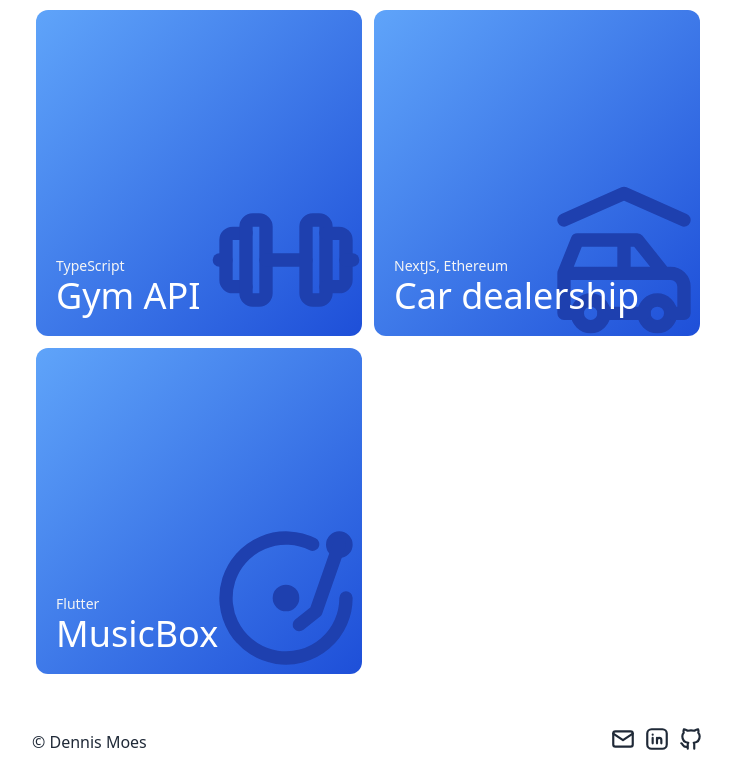
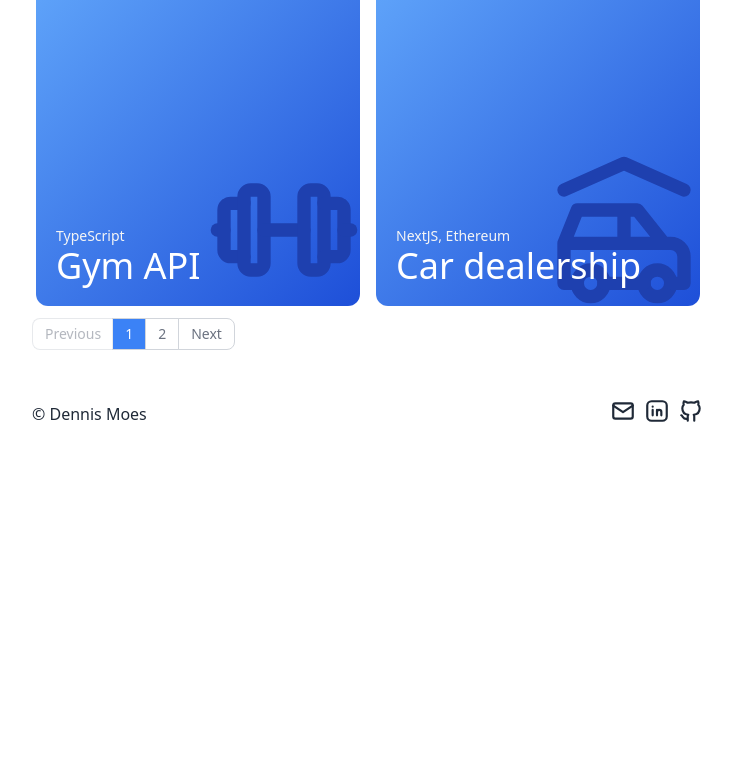
Before and after one commit to DennisCMoes/portfolio-v2, a Next.js app: page /projects in a window 1280 px wide. Shown: the part 818-1592 px from the top of the page, without its empty margins (272-1004 px from the left). After the commit the page ends 1264 px from the top, so only its background shows below. Built offline with nearby package versions, Linux system fonts and the light colour scheme.

Commit message:
Added pagination for the projects page

```diff
--- a/src/app/projects/page.tsx
+++ b/src/app/projects/page.tsx
@@ -3,18 +3,20 @@ import LayoutContainer from '@/components/layout/container'
 import SectionTitle from '@/components/sectionTitle'
 import { getAllProjects } from '@/posts'
 import { AllProjectsReturn } from '@/types'
+import { Metadata } from 'next'
+import ProjectsPagination from './pagination'
+
+export const metadata: Metadata = {
+  title: 'Projects',
+}
 
 export default async function AllProjectsPage() {
   const projects: AllProjectsReturn[] = await getAllProjects()
 
   return (
-    <LayoutContainer size="m" classname="md:pt-8">
+    <LayoutContainer size="m">
       <SectionTitle label="Projects" />
-      <div className="grid grid-cols-1 gap-4 md:grid-cols-2 md:gap-1">
-        {projects.map((project: AllProjectsReturn) => (
-          <ProjectCard key={project.slug} project={project} />
-        ))}
-      </div>
+      <ProjectsPagination projects={projects}/>
     </LayoutContainer>
   )
 }
--- /dev/null
+++ b/src/app/projects/pagination.tsx
@@ -0,0 +1,110 @@
+'use client'
+
+import ProjectCard from '@/components/cards/projectCard'
+import { AllProjectsReturn } from '@/types'
+import { usePathname, useRouter, useSearchParams } from 'next/navigation'
+import { useEffect, useState } from 'react'
+
+export default function ProjectsPagination({
+  projects,
+}: {
+  projects: AllProjectsReturn[]
+}) {
+  const { replace } = useRouter()
+
+  const searchParams = useSearchParams()
+  const params = new URLSearchParams(searchParams)
+  const pathname = usePathname()
+
+  const itemsPerPage = 6
+
+  const [page, setInternalPage] = useState<number>(0)
+
+  const getCurrentPage = () => Number(params.get('page')) || 1
+  const getPaginatedAmount = () => Math.ceil(projects.length / itemsPerPage)
+  const goToPage = (pageNum: number) => setPageParams(pageNum)
+
+  useEffect(() => {
+    // Get the page number
+    const currentPage = getCurrentPage()
+    console.log(currentPage)
+
+    if (currentPage < 1) {
+      setInternalPage(0)
+      setPageParams(1)
+    } else if (currentPage > getPaginatedAmount()) {
+      setInternalPage(getPaginatedAmount() - 1)
+      setPageParams(getPaginatedAmount())
+    } else {
+      setInternalPage(currentPage - 1)
+    }
+  }, [searchParams])
+
+  const getPaginatedProjects = (currentPage: number): AllProjectsReturn[] =>
+    projects.slice(
+      itemsPerPage * currentPage,
+      itemsPerPage * currentPage + itemsPerPage
+    )
+
+  const setPageParams = (pageNum: number) => {
+    params.set('page', pageNum.toString())
+    replace(`${pathname}?${params.toString()}`)
+  }
+
+  const nextPage = () => {
+    const newPage = getCurrentPage() + 1
+    if (newPage <= getPaginatedAmount()) {
+      setPageParams(newPage)
+    }
+  }
+
+  const previousPage = () => {
+    const newPage = getCurrentPage() - 1
+    if (newPage >= 1) {
+      setPageParams(newPage)
+    }
+  }
+
+  return (
+    <div className="flex flex-col">
+      <div className="grid grid-cols-1 gap-2 md:grid-cols-2">
+        {getPaginatedProjects(page).map((project: AllProjectsReturn) => (
+          <ProjectCard key={project.slug} project={project} />
+        ))}
+      </div>
+      <ul className="mt-2 inline-flex -space-x-px text-sm">
+        <li>
+          <button
+            onClick={previousPage}
+            className={`ms-0 flex h-8 items-center justify-center rounded-s-lg border border-e-0 border-gray-300 bg-white px-3 leading-tight text-gray-500 ${getCurrentPage() <= 1 ? 'cursor-not-allowed opacity-50' : 'hover:bg-blue-100 hover:text-blue-700'}`}
+            disabled={page == 0}
+          >
+            Previous
+          </button>
+        </li>
+        {[...Array(getPaginatedAmount())].map((_, index) => (
+          <li
+            key={index}
+            onClick={() => goToPage(index + 1)}
+            className={`flex h-8 items-center justify-center border border-gray-300 px-3 leading-tight text-gray-500 ${
+              page === index
+                ? 'cursor-default border-blue-500 bg-blue-500 text-white'
+                : 'cursor-pointer bg-white hover:bg-blue-100 hover:text-blue-700'
+            }`}
+          >
+            {(index + 1).toString()}
+          </li>
+        ))}
+        <li>
+          <button
+            onClick={nextPage}
+            className={`flex h-8 items-center justify-center rounded-e-lg border border-gray-300 bg-white px-3 leading-tight text-gray-500 ${getCurrentPage() >= getPaginatedAmount() ? 'cursor-not-allowed opacity-50' : 'hover:bg-blue-100 hover:text-blue-700'}`}
+            disabled={page == getPaginatedAmount() - 1}
+          >
+            Next
+          </button>
+        </li>
+      </ul>
+    </div>
+  )
+}
```
